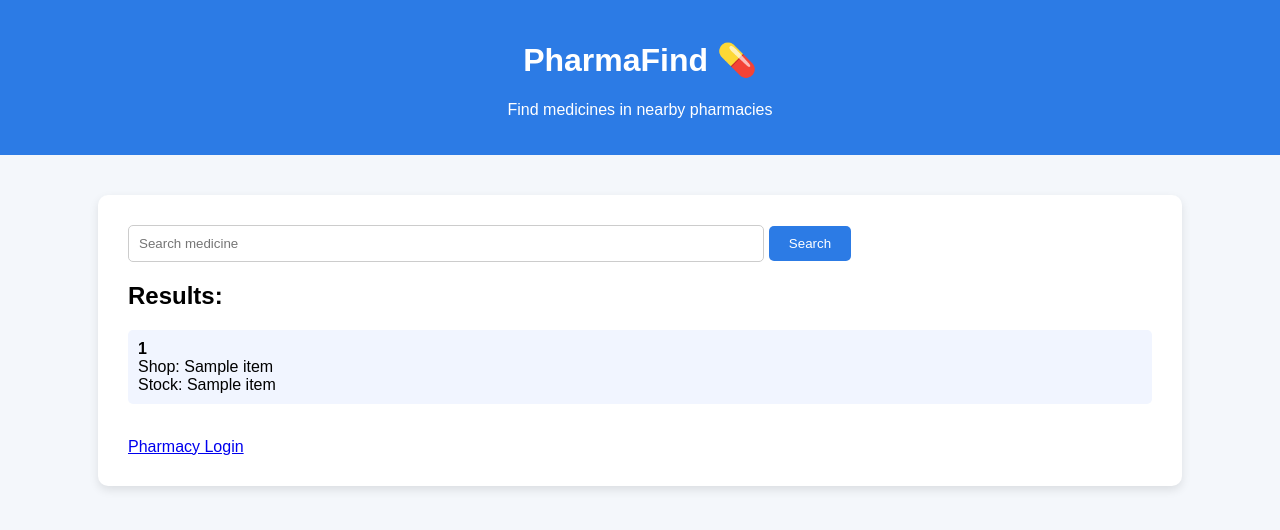
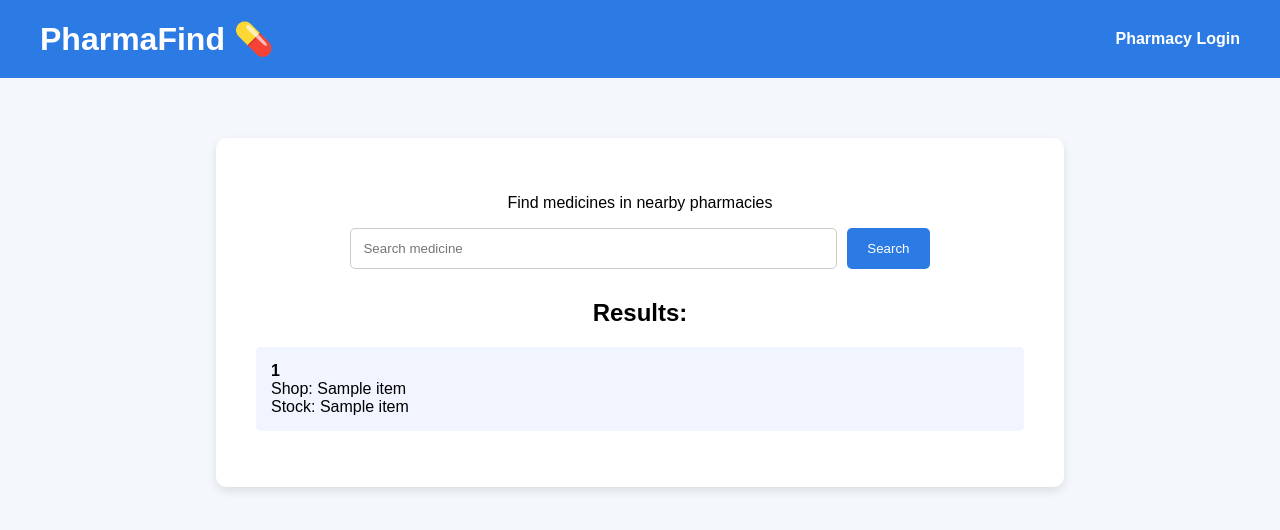
Before and after one commit to thejus06/PharmaFind, a Flask app: template templates/index.html in a window 1280 px wide. Shown: the top 530 px of the page. Run offline with Flask 3, Linux system fonts and the light colour scheme; the template is opened without the code that fills it: most values are stand-ins (such as "Sample title", 1, 10 or a date in 2020).

```diff
--- a/static/style.css
+++ b/static/style.css
@@ -5,31 +5,58 @@ body {
     padding: 0;
 }
 
+/* HEADER */
 header {
     background-color: #2c7be5;
     color: white;
-    padding: 20px;
+    padding: 20px 40px;
+    display: flex;
+    justify-content: space-between;
+    align-items: center;
+}
+
+.header-left h1 {
+    margin: 0;
+}
+
+.header-right a {
+    color: white;
+    text-decoration: none;
+    font-weight: bold;
+}
+
+.header-right a:hover {
+    text-decoration: underline;
+}
+
+/* CONTAINER */
+.container {
+    width: 60%;
+    margin: 60px auto;
+    background: white;
+    padding: 40px;
+    border-radius: 10px;
+    box-shadow: 0 4px 10px rgba(0,0,0,0.1);
     text-align: center;
 }
 
-.container {
-    width: 80%;
-    margin: 40px auto;
-    background: white;
-    padding: 30px;
-    border-radius: 10px;
-    box-shadow: 0 4px 10px rgba(0,0,0,0.1);
+/* SEARCH BAR */
+.search-box {
+    display: flex;
+    justify-content: center;
+    gap: 10px;
+    margin-bottom: 30px;
 }
 
-input {
-    padding: 10px;
+.search-box input {
+    padding: 12px;
     width: 60%;
     border: 1px solid #ccc;
     border-radius: 5px;
 }
 
-button {
-    padding: 10px 20px;
+.search-box button {
+    padding: 12px 20px;
     background-color: #2c7be5;
     color: white;
     border: none;
@@ -37,18 +64,20 @@ button {
     cursor: pointer;
 }
 
-button:hover {
+.search-box button:hover {
     background-color: #1a5fc4;
 }
 
+/* RESULTS */
 ul {
     list-style: none;
     padding: 0;
+    text-align: left;
 }
 
 li {
     background: #f1f5ff;
-    padding: 10px;
-    margin: 8px 0;
+    padding: 15px;
+    margin: 10px 0;
     border-radius: 5px;
 }
--- a/templates/dashboard.html
+++ b/templates/dashboard.html
@@ -3,6 +3,7 @@
 <head>
     <title>Dashboard</title>
     <link rel="stylesheet" href="{{ url_for('static', filename='style.css') }}">
+    <link rel="icon" href="{{ url_for('static', filename='favicon.ico') }}">
 </head>
 <body>
 
--- a/templates/index.html
+++ b/templates/index.html
@@ -8,13 +8,20 @@
 <body>
 
 <header>
-    <h1>PharmaFind 💊</h1>
-    <p>Find medicines in nearby pharmacies</p>
+    <div class="header-left">
+        <h1>PharmaFind 💊</h1>
+    </div>
+
+    <div class="header-right">
+        <a href="/login" target="_blank" rel="noopener noreferrer">Pharmacy Login</a>
+    </div>
 </header>
 
 <div class="container">
 
-    <form method="POST">
+    <p>Find medicines in nearby pharmacies</p>
+
+    <form method="POST" class="search-box">
         <input type="text" name="medicine" placeholder="Search medicine" required>
         <button type="submit">Search</button>
     </form>
@@ -24,16 +31,13 @@
     <ul>
         {% for item in results %}
             <li>
-                <strong>{{ item[0] }}</strong> <br>
-                Shop: {{ item[1] }} <br>
+                <strong>{{ item[0] }}</strong><br>
+                Shop: {{ item[1] }}<br>
                 Stock: {{ item[2] }}
             </li>
         {% endfor %}
     </ul>
 
-    <br>
-    <a href="/login">Pharmacy Login</a>
-
 </div>
 
 </body>
--- a/templates/login.html
+++ b/templates/login.html
@@ -3,6 +3,7 @@
 <head>
     <title>Login - PharmaFind</title>
     <link rel="stylesheet" href="{{ url_for('static', filename='style.css') }}">
+    <link rel="icon" href="{{ url_for('static', filename='favicon.ico') }}">
 </head>
 <body>
 
```
